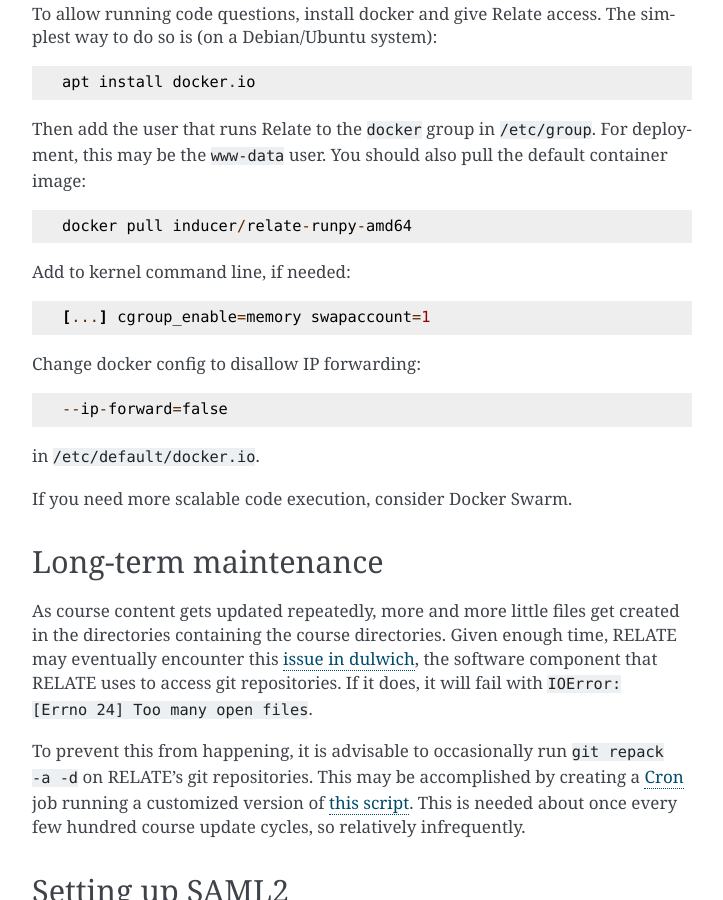
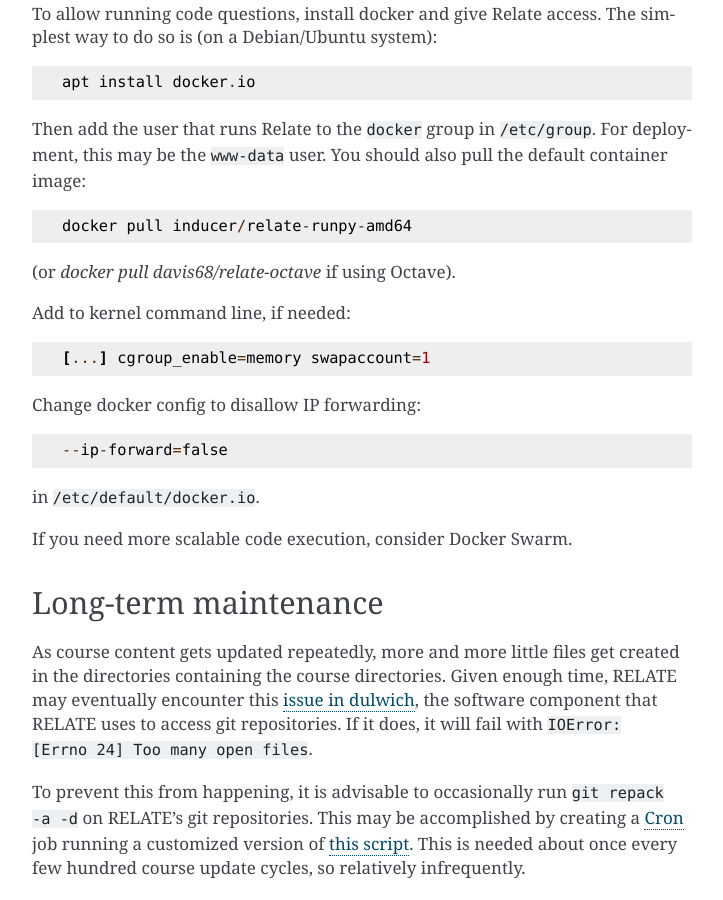
Before and after one commit to inducer/relate, a Sphinx documentation site: the page built from doc/misc.rst, in a window 1280 px wide and 900 px high, scrolled down 2348 px. Shown: the whole window, without its empty margins (388-1111 px from the left). Built offline with Sphinx 7.4.7, drawn with Linux system fonts in a browser that asks for light colours.

Commit message:
Add Octave note to docs.

```diff
--- a/doc/misc.rst
+++ b/doc/misc.rst
@@ -112,6 +112,8 @@
 You should also pull the default container image::
 
     docker pull inducer/relate-runpy-amd64
+
+(or `docker pull davis68/relate-octave` if using Octave).
 
 Add to kernel command line, if needed::
 
```
